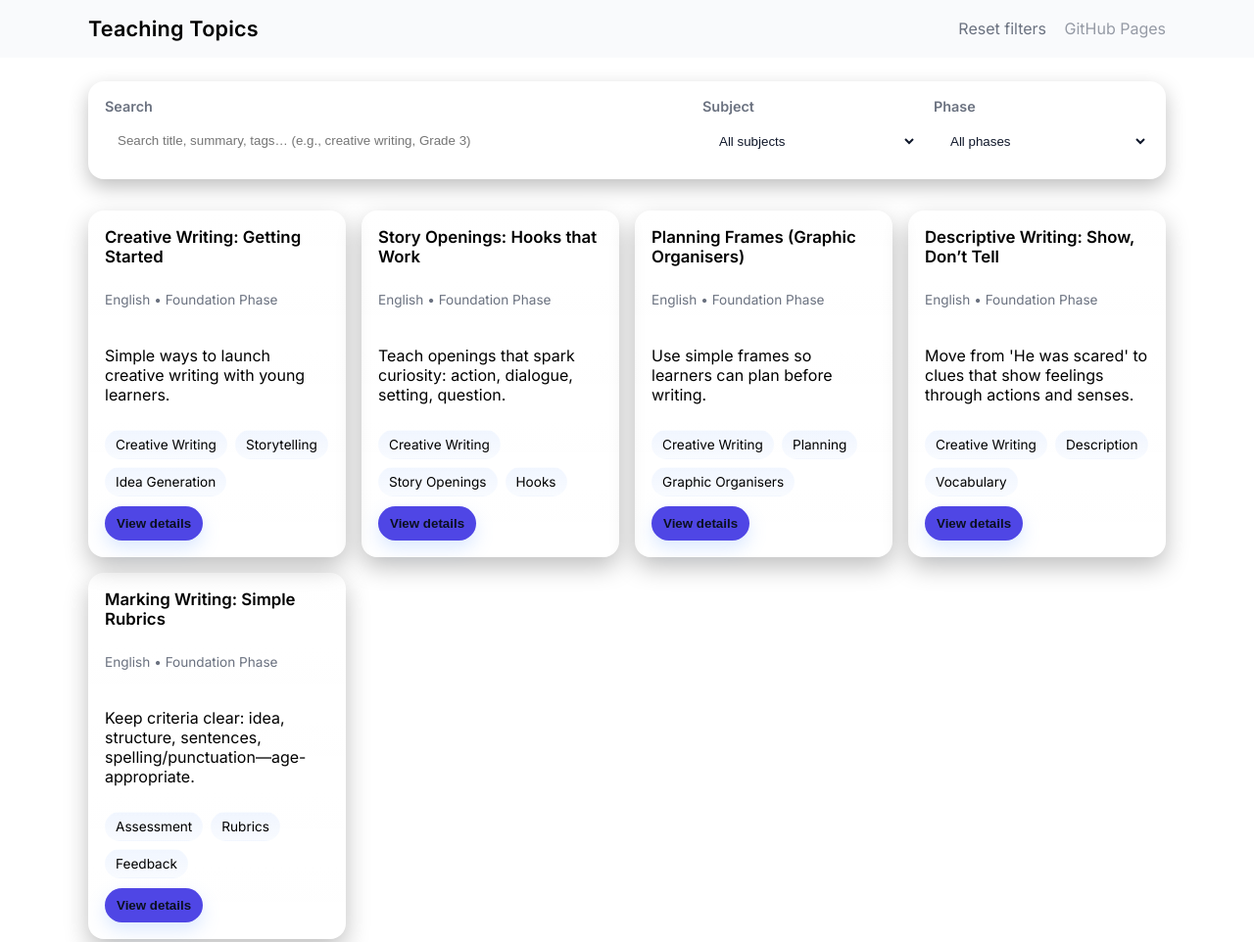
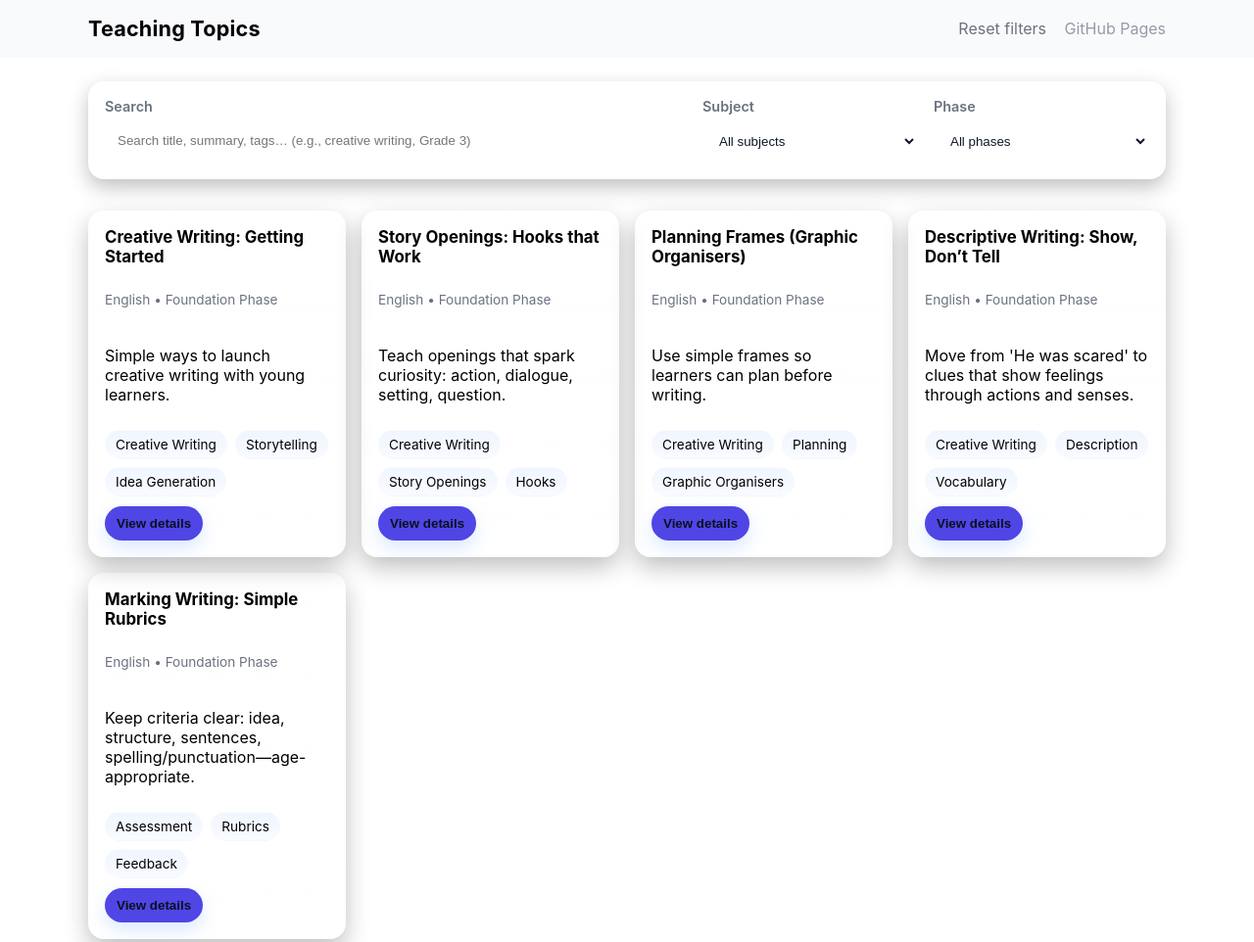
Before and after one commit to Lindy2505/StorySpringboard, a plain HTML site: page index.html in a window 1280 px wide. Shown: the top 962 px of the page at 98% size. Drawn offline with Linux system fonts and the light colour scheme.

Commit message:
Update index.html

```diff
--- a/index.html
+++ b/index.html
@@ -7,7 +7,7 @@
   <meta name="description" content="A simple, searchable catalogue of teaching concepts and topics." />
   <link rel="preconnect" href="https://fonts.googleapis.com">
   <link rel="preconnect" href="https://fonts.gstatic.com" crossorigin>
-  <link href="https://fonts.googleapis.com/css2?family=Inter:wght@400;600&display=swap" rel="stylesheet">
+<link href="https://fonts.googleapis.com/css2?family=Abril+Fatface&family=Poppins:wght@400;600&display=swap" rel="stylesheet">
   <link rel="stylesheet" href="styles.css" />
 </head>
 <body>
```
